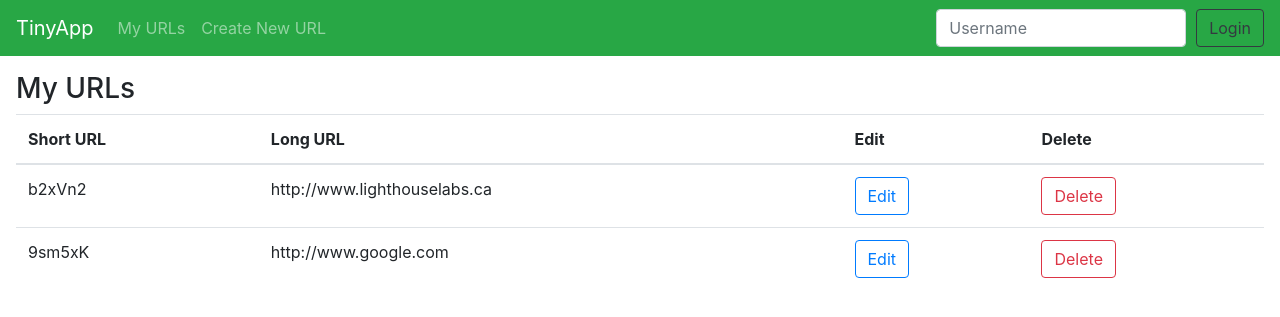
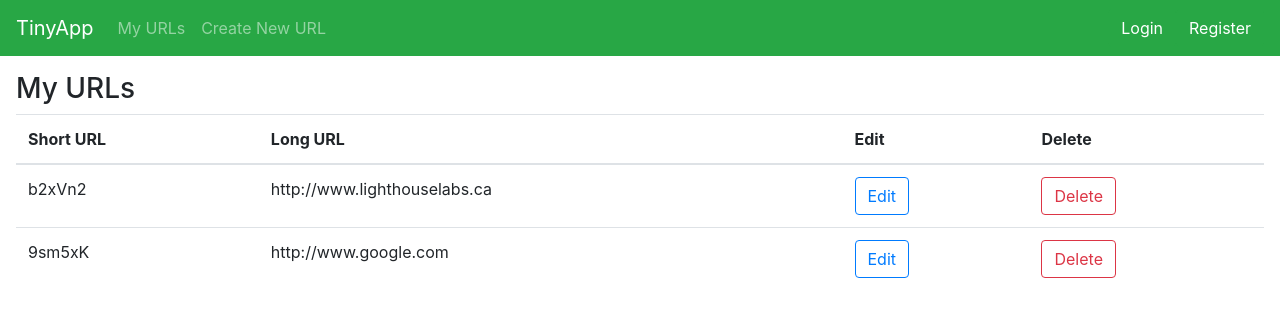
Before and after one commit to Lucaskitteridge/tinyapp, a Node server app: page /urls in a window 1280 px wide. Shown: the top 317 px of the page. Run offline with Node 20, Linux system fonts and the light colour scheme; some libraries are stand-ins or nearby versions.

Commit message:
added login and register button with routes

```diff
--- a/views/partials/_header.ejs
+++ b/views/partials/_header.ejs
@@ -19,9 +19,11 @@
     </div>
     <% } else { %>
     <div class="navbar-nav">
-      <form method="POST" action="/login" style="display: flex">
-        <input class="form-control" type="text" name="username" placeholder="Username" style="width: 250px; margin-right:10px">
-        <button type="submit" value="submit" class="btn btn-outline-dark">Login</button>
+      <form method="GET" action="/login" style="display: flex">
+        <button type="submit" href="/login" value="submit" class="btn btn-success">Login</button>
+      </form>
+      <form method="GET" action="/register" style="display: flex">
+        <button type="submit" href="/register" value="submit" class="btn btn-success">Register</button>
       </form>
     </div>
     <% } %>
```
